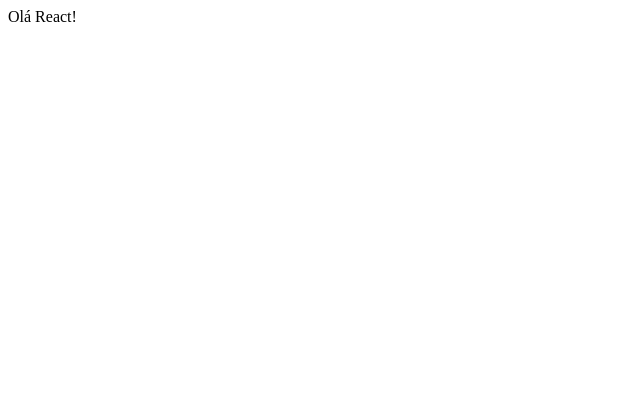
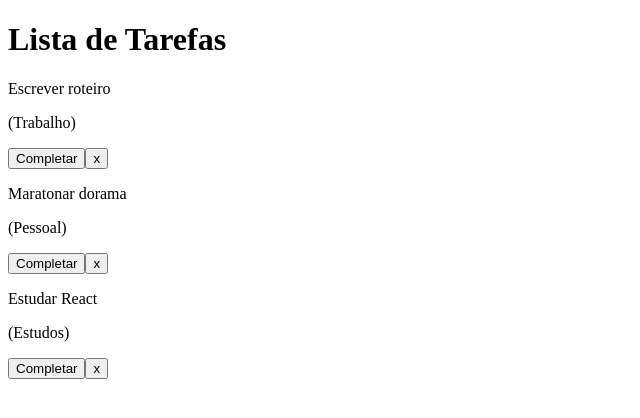
Before and after one commit to malummartiins/todo, a React (Vite) app: page / in a window 1280 px wide. Shown: the top 418 px of the page, without its empty margins (0-640 px from the left). Built offline with nearby package versions, Linux system fonts and the light colour scheme.

Commit message:
first cmmit
criando a base do projeto

```diff
--- a/src/App.jsx
+++ b/src/App.jsx
@@ -2,12 +2,46 @@
 
 
 function App() {
+  const [todos, setTodos] = useState([
+    {
+      id: 1,
+      text: "Escrever roteiro",
+      category: "Trabalho",
+      isCompleted: false,
+    },
+    {
+      id: 2,
+      text: "Maratonar dorama",
+      category: "Pessoal",
+      isCompleted: false,
+    },
+    {
+      id: 3,
+      text: "Estudar React",
+      category: "Estudos",
+      isCompleted: false,
+    }
+  ])
 
-  return (
-    <div>
-      Olá React!
+  return <div className='app'>
+    <h1>Lista de Tarefas</h1>
+    <div className='todo-list'>
+      {todos.map((todo) => (
+        <div className="todo">
+          <div className="content">
+              <p>{todo.text}</p>
+              <p className="category">
+                ({todo.category})
+                </p>
+          </div>
+          <div>
+            <button>Completar</button>
+            <button>x</button>
+          </div>
+        </div>
+      ))}
     </div>
-  )
+  </div>
 }
 
 export default App
```
Also changed, not shown: 1 other file (tests, documents, lock files or other folders).
